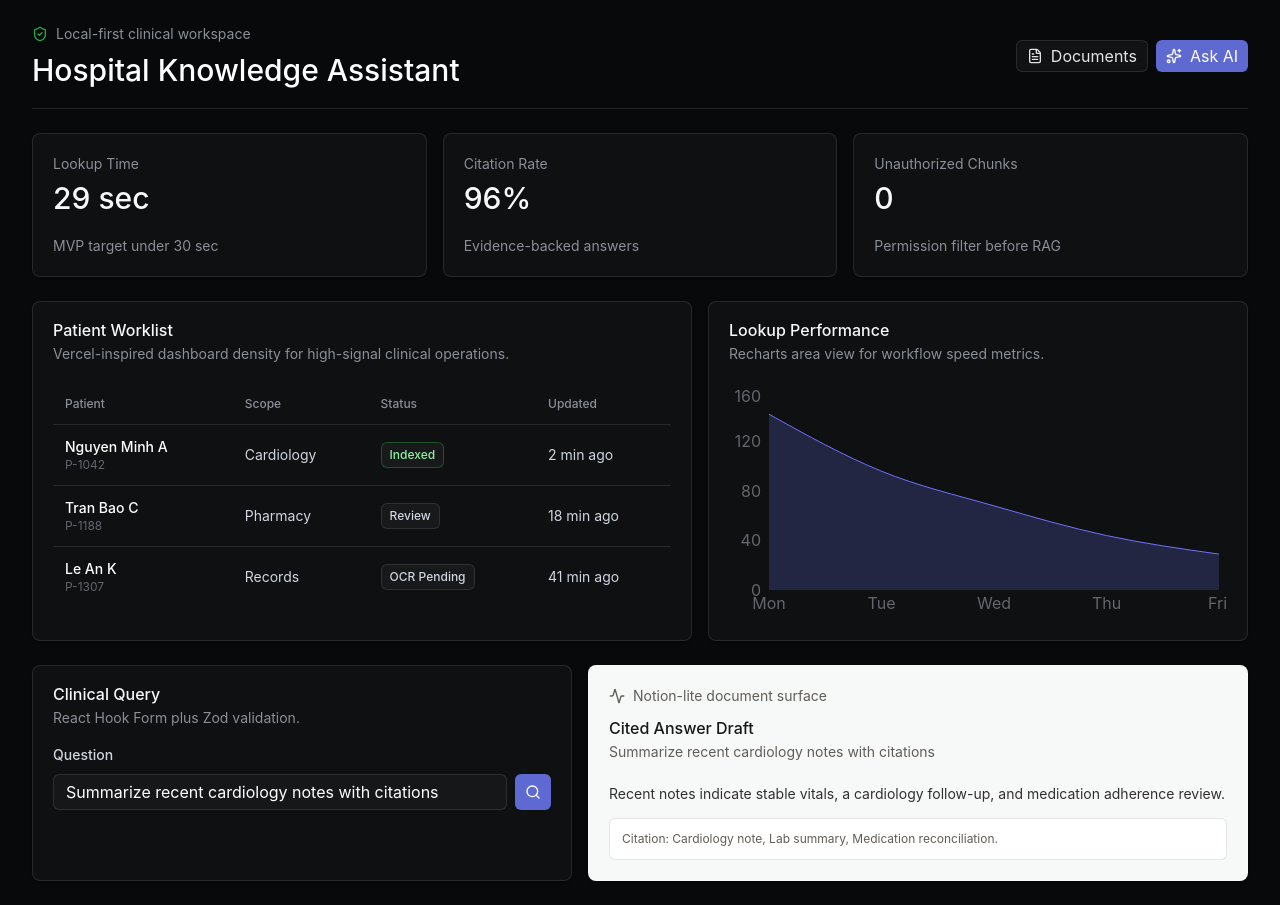
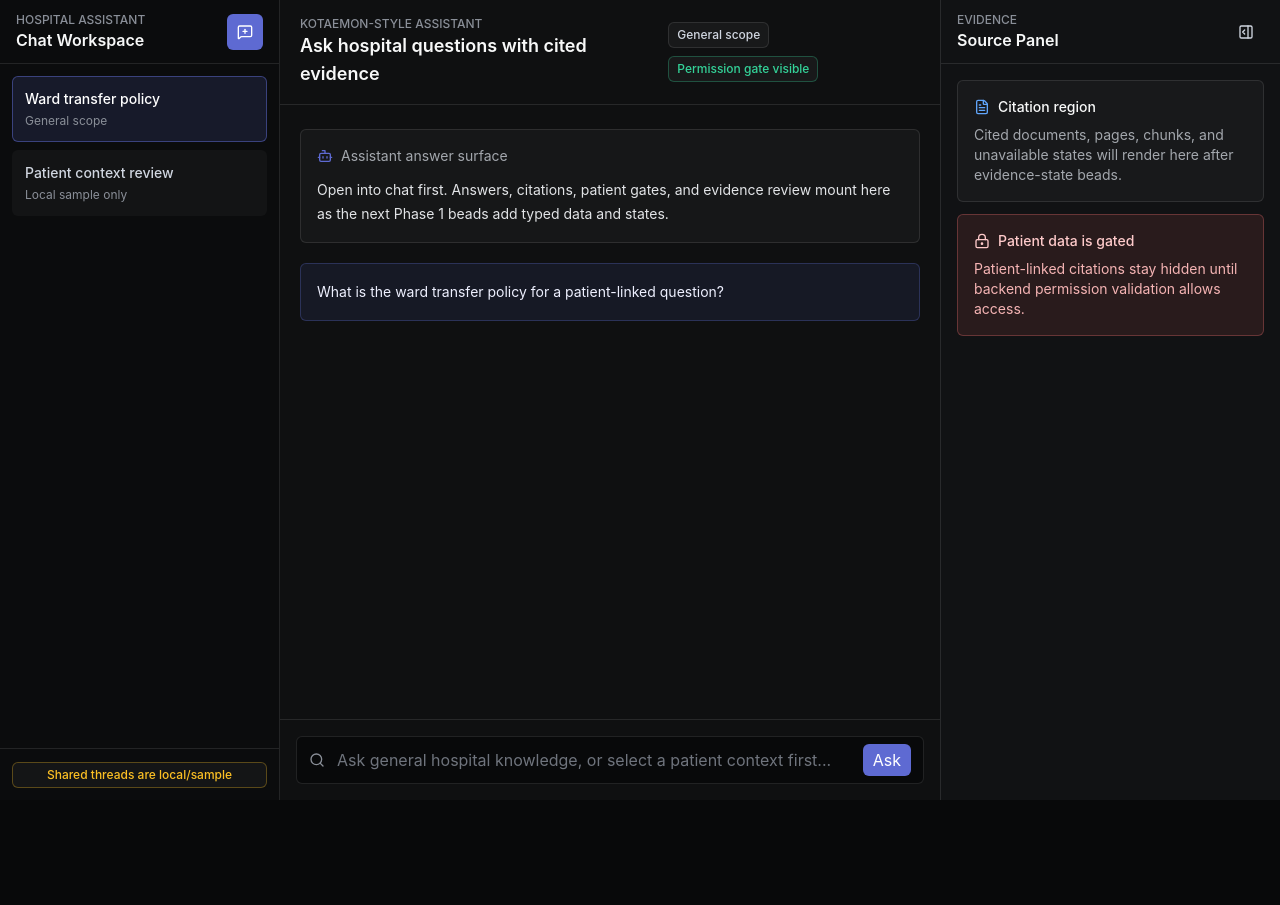
Before and after one commit to qwan30/chat-hospital-system, a Next.js app in the folder app/frontend/: page / in a window 1280 px wide. After the commit the page ends 800 px from the top, so only its background shows below. Built offline with nearby package versions, Linux system fonts and the light colour scheme.

Commit message:
feat(br-dyy.4): route home to assistant shell

```diff
--- a/app/frontend/src/app/page.tsx
+++ b/app/frontend/src/app/page.tsx
@@ -1,5 +1,5 @@
-import { HospitalDashboard } from "@/components/hospital-dashboard";
+import { AssistantShell } from "@/components/chat/AssistantShell";
 
 export default function Home() {
-  return <HospitalDashboard />;
+  return <AssistantShell />;
 }
--- /dev/null
+++ b/app/frontend/src/components/chat/AssistantShell.tsx
@@ -0,0 +1,146 @@
+import { Bot, FileText, LockKeyhole, MessageSquarePlus, PanelRightOpen, Search } from "lucide-react";
+import { Badge } from "@/components/ui/badge";
+import { Button } from "@/components/ui/button";
+
+const conversationThreads = [
+  {
+    id: "thread-local-policy",
+    title: "Ward transfer policy",
+    detail: "General scope",
+    active: true,
+  },
+  {
+    id: "thread-local-patient",
+    title: "Patient context review",
+    detail: "Local sample only",
+    active: false,
+  },
+];
+
+export function AssistantShell() {
+  return (
+    <main className="min-h-screen bg-[#08090a] text-[#f7f8f8]">
+      <div className="grid min-h-screen grid-cols-1 lg:grid-cols-[280px_minmax(0,1fr)_340px]">
+        <aside className="flex min-h-[280px] flex-col border-b border-white/10 bg-[#0b0c0d] lg:min-h-screen lg:border-b-0 lg:border-r">
+          <div className="flex h-16 items-center justify-between border-b border-white/10 px-4">
+            <div>
+              <p className="text-xs font-medium uppercase text-[#8a8f98]">Hospital Assistant</p>
+              <h1 className="text-base font-semibold">Chat Workspace</h1>
+            </div>
+            <Button size="icon" aria-label="New conversation">
+              <MessageSquarePlus className="size-4" />
+            </Button>
+          </div>
+
+          <div className="flex-1 space-y-2 overflow-y-auto p-3">
+            {conversationThreads.map((thread) => (
+              <button
+                key={thread.id}
+                className={
+                  "w-full rounded-md border px-3 py-3 text-left transition-colors " +
+                  (thread.active
+                    ? "border-[#5e6ad2]/50 bg-[#5e6ad2]/15 text-white"
+                    : "border-transparent bg-white/[0.03] text-[#d0d6e0] hover:bg-white/[0.06]")
+                }
+                type="button"
+              >
+                <span className="block text-sm font-medium">{thread.title}</span>
+                <span className="mt-1 block text-xs text-[#8a8f98]">{thread.detail}</span>
+              </button>
+            ))}
+          </div>
+
+          <div className="border-t border-white/10 p-3">
+            <Badge className="w-full justify-center border-[#fbbf24]/30 text-[#fbbf24]">
+              Shared threads are local/sample
+            </Badge>
+          </div>
+        </aside>
+
+        <section className="flex min-h-[620px] flex-col bg-[#0f1011]">
+          <header className="flex min-h-16 flex-col justify-center gap-2 border-b border-white/10 px-5 py-4 md:flex-row md:items-center md:justify-between">
+            <div>
+              <p className="text-xs font-medium uppercase text-[#8a8f98]">Kotaemon-style assistant</p>
+              <h2 className="text-lg font-semibold">Ask hospital questions with cited evidence</h2>
+            </div>
+            <div className="flex flex-wrap gap-2">
+              <Badge>General scope</Badge>
+              <Badge className="border-[#34d399]/30 text-[#34d399]">Permission gate visible</Badge>
+            </div>
+          </header>
+
+          <div className="flex-1 space-y-5 overflow-y-auto px-5 py-6">
+            <div className="max-w-3xl rounded-md border border-white/10 bg-white/[0.03] p-4">
+              <div className="mb-3 flex items-center gap-2 text-sm text-[#a3a7ad]">
+                <Bot className="size-4 text-[#5e6ad2]" />
+                Assistant answer surface
+              </div>
+              <p className="text-sm leading-6 text-[#e2e4e7]">
+                Open into chat first. Answers, citations, patient gates, and evidence review mount here as the next
+                Phase 1 beads add typed data and states.
+              </p>
+            </div>
+
+            <div className="ml-auto max-w-2xl rounded-md border border-[#5e6ad2]/30 bg-[#5e6ad2]/10 p-4">
+              <p className="text-sm leading-6 text-[#eef0ff]">
+                What is the ward transfer policy for a patient-linked question?
+              </p>
+            </div>
+          </div>
+
+          <form className="border-t border-white/10 p-4">
+            <label className="sr-only" htmlFor="assistant-question">
+              Ask the hospital assistant
+            </label>
+            <div className="flex min-h-12 items-center gap-3 rounded-md border border-white/10 bg-[#08090a] px-3">
+              <Search className="size-4 shrink-0 text-[#8a8f98]" />
+              <input
+                className="min-w-0 flex-1 bg-transparent text-sm text-white outline-none placeholder:text-[#6f747d]"
+                id="assistant-question"
+                placeholder="Ask general hospital knowledge, or select a patient context first..."
+                type="text"
+              />
+              <Button size="sm" type="button">
+                Ask
+              </Button>
+            </div>
+          </form>
+        </section>
+
+        <aside className="min-h-[320px] border-t border-white/10 bg-[#111214] lg:min-h-screen lg:border-l lg:border-t-0">
+          <div className="flex h-16 items-center justify-between border-b border-white/10 px-4">
+            <div>
+              <p className="text-xs font-medium uppercase text-[#8a8f98]">Evidence</p>
+              <h2 className="text-base font-semibold">Source Panel</h2>
+            </div>
+            <Button size="icon" variant="ghost" aria-label="Toggle evidence panel">
+              <PanelRightOpen className="size-4" />
+            </Button>
+          </div>
+
+          <div className="space-y-3 p-4">
+            <div className="rounded-md border border-white/10 bg-white/[0.03] p-4">
+              <div className="mb-2 flex items-center gap-2 text-sm font-medium">
+                <FileText className="size-4 text-[#60a5fa]" />
+                Citation region
+              </div>
+              <p className="text-sm leading-5 text-[#a3a7ad]">
+                Cited documents, pages, chunks, and unavailable states will render here after evidence-state beads.
+              </p>
+            </div>
+
+            <div className="rounded-md border border-[#f87171]/30 bg-[#f87171]/10 p-4">
+              <div className="mb-2 flex items-center gap-2 text-sm font-medium text-[#fecaca]">
+                <LockKeyhole className="size-4" />
+                Patient data is gated
+              </div>
+              <p className="text-sm leading-5 text-[#f5b4b4]">
+                Patient-linked citations stay hidden until backend permission validation allows access.
+              </p>
+            </div>
+          </div>
+        </aside>
+      </div>
+    </main>
+  );
+}
```
Also changed, not shown: 1 other file (tests, documents, lock files or other folders).
